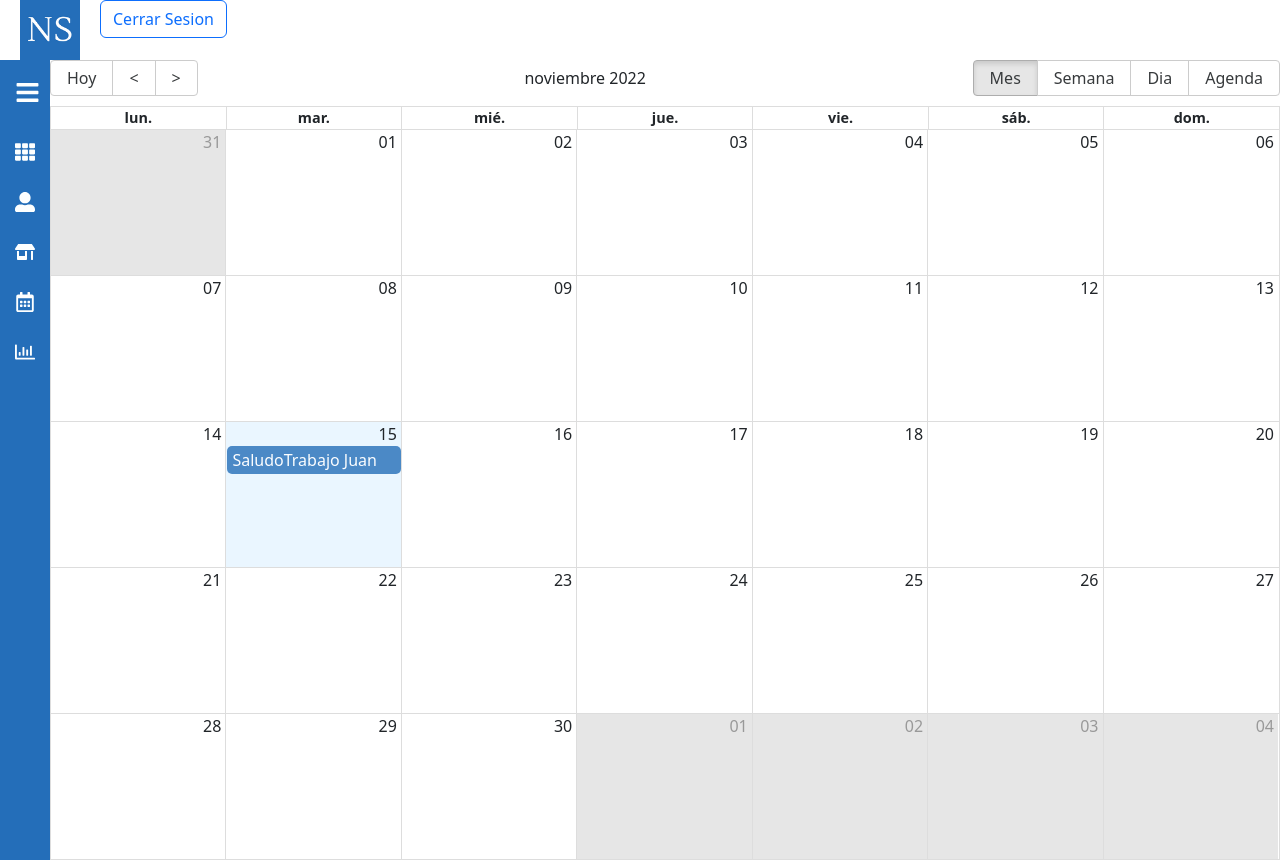
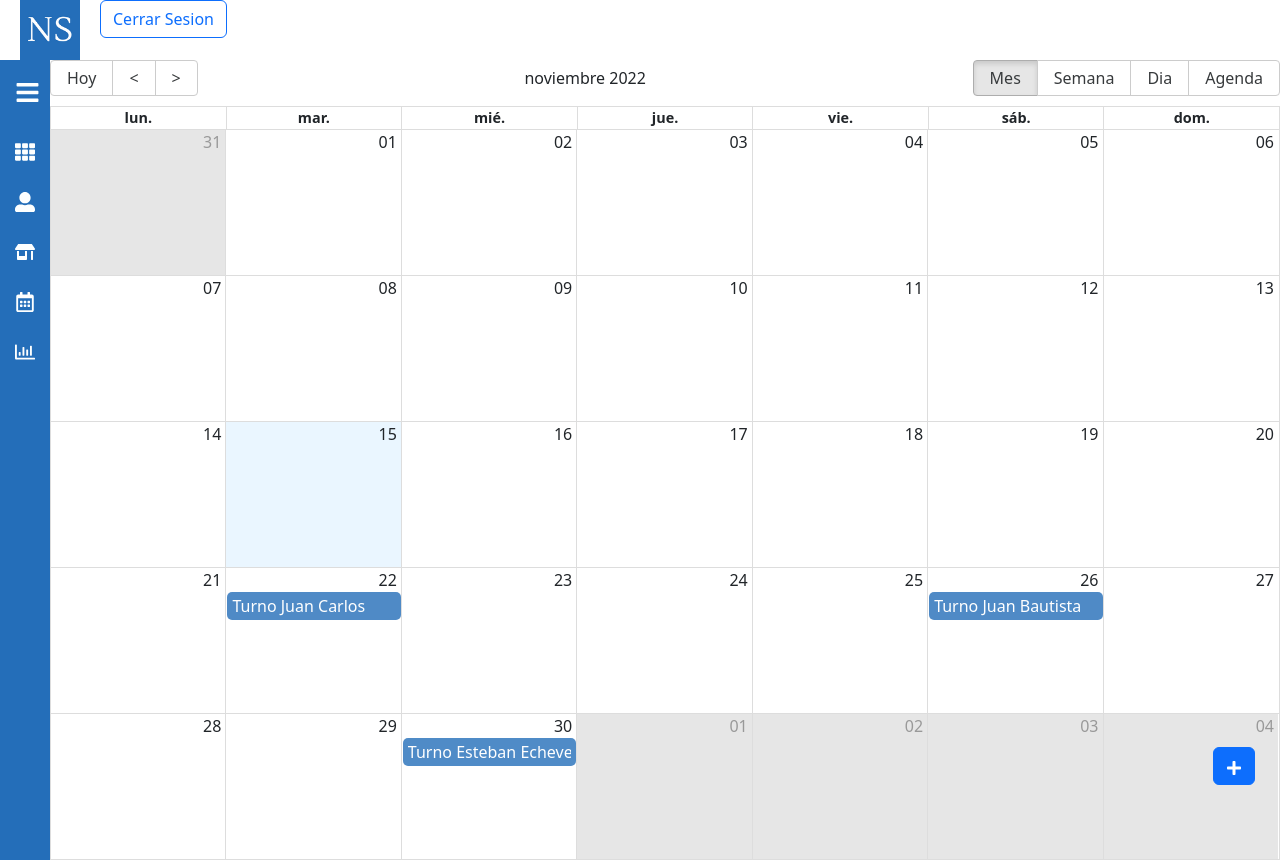
Before and after one commit to GabrielPenise/netglobal, a React (Vite) app in the folder front/: page /calendar in a window 1280 px wide. Shown: the top 861 px of the page. Built offline with nearby package versions, Linux system fonts and the light colour scheme.

Commit message:
Btn Add event

```diff
--- a/front/package.json
+++ b/front/package.json
@@ -21,6 +21,7 @@
     "react-modal": "^3.16.1",
     "react-redux": "^8.0.5",
     "react-router-dom": "^6.4.3",
+    "react-select": "^5.6.1",
     "sass": "^1.56.1"
   },
   "devDependencies": {
--- a/front/src/App.jsx
+++ b/front/src/App.jsx
@@ -2,10 +2,9 @@ import Nadvar from "./components/Nadvar";
 import Fotter from "./components/Fotter";
 import Sidebar from "./components/SideBar";
 import Calendario from "./commons/Calendario";
-import Login from "./screens/Login"
+import Login from "./screens/Login";
 import { Route, Routes } from "react-router-dom";
-
-
+import DropDownSelect from "./commons/DropDownSelect";
 
 function App() {
   return (
@@ -14,6 +13,9 @@ function App() {
       <Sidebar />
       <Routes>
         <Route path="/calendar" element={<Calendario />} />
+        <Route path="/sucursales" element={<DropDownSelect />} />
+        <Route path="/superadmin" element={<DropDownSelect />} />
+        <Route path="/vigiladores" element={<DropDownSelect />} />
         <Route path="/login" element={<Login />} />
       </Routes>
       <Fotter />
--- /dev/null
+++ b/front/src/assets/styles/commons/BtnAddEvent.module.scss
@@ -0,0 +1,8 @@
+.btnAddEvent {
+  border-radius: 100%;
+  bottom: 15px;
+  font-size: 20px;
+
+  position: fixed;
+  right: 25px;
+}
--- /dev/null
+++ b/front/src/commons/BtnAddEvent.jsx
@@ -0,0 +1,20 @@
+import React from "react";
+import { FaPlus } from "react-icons/fa";
+import style from "../assets/styles/commons/BtnAddEvent.module.scss";
+import { useModalContext } from "../context/ModalContext";
+
+export const BtnAddEvent = () => {
+  const { uiOpen, setUiOpen } = useModalContext();
+
+  const handleClickBtnEvent = () => {
+    setUiOpen(true);
+  };
+  return (
+    <button
+      className={`btn btn-primary ${style["btnAddEvent"]}`}
+      onClick={handleClickBtnEvent}
+    >
+      <FaPlus />
+    </button>
+  );
+};
--- a/front/src/commons/Calendario.jsx
+++ b/front/src/commons/Calendario.jsx
@@ -8,29 +8,48 @@ import { messages } from "../utils/calendar-messages-es";
 import CalendarioEvent from "./CalendarioEvent";
 import { CalendarioModal } from "./CalendarioModal";
 import { useModalContext } from "../context/ModalContext";
+import { fakeDataEvent } from "../utils/fakeDataEvent";
+import { BtnAddEvent } from "./BtnAddEvent";
 
 const localizer = momentLocalizer(moment);
 moment.locale("es");
 const myEventList = [
   {
-    title: "Saludo",
-    start: moment().toDate(),
-    end: moment().add(2, "hours").toDate(),
+    id: 1,
+    title: "Guardia",
+    start: moment().add(2, "day").toDate(),
+    end: moment().add(3, "day").toDate(),
+    branchId: 1,
+    guardId: 1,
+    nota: "Cubrir Puesto de trabajo",
+    guard: {
+      id: 1,
+      name: "Juan Carlos",
+      lastname: "Lopez",
+      CUIL: 1231232,
+      Provincia: "Buenos Aires",
+      Localidad: "Mar del Plata",
+    },
+  },
+  {
+    title: "Chau",
+    start: moment().add(1, "day").toDate(),
+    end: moment().add(2, "day").toDate(),
     autor: "Trabajo Juan",
     notes: "Nota descriptiva",
   },
 ];
+
 export default function Calendario() {
   const [fijarVista, setFijarVista] = useState(
     localStorage.getItem("fijarVista") || "month"
   );
 
   const { uiOpen, setUiOpen } = useModalContext();
-
   const handleOnview = (e) => {
     setFijarVista(e);
     localStorage.setItem("fijarVista", e);
-  }
+  };
 
   const eventStyleGetter = (event, start, end, isSelected) => {
     const style = {
@@ -45,21 +64,24 @@ export default function Calendario() {
   };
 
   return (
+    <>
       <div style={{ height: "100vh" }}>
         <Calendar
           localizer={localizer}
-        events={myEventList}
+          events={fakeDataEvent}
           startAccesor="start"
           endAccesor="end"
           messages={messages}
           eventPropGetter={eventStyleGetter}
-        onDoubleClickEvent={() => setUiOpen(true)}
+          // onDoubleClickEvent={() => setUiOpen(true)}
           onSelectEvent={(e) => console.log(e)}
           onView={handleOnview}
           view={fijarVista}
           components={{ event: CalendarioEvent }}
         />
+        <BtnAddEvent />
         <CalendarioModal />
       </div>
+    </>
   );
 }
--- a/front/src/commons/CalendarioEvent.jsx
+++ b/front/src/commons/CalendarioEvent.jsx
@@ -4,7 +4,6 @@ export default function CalendarioEvent({ event }) {
   return (
     <div>
       <span>{event.title}</span>
-      <span>{event.autor}</span>
     </div>
   );
 }
--- a/front/src/commons/CalendarioModal.jsx
+++ b/front/src/commons/CalendarioModal.jsx
@@ -4,7 +4,7 @@ import ReactDOM from "react-dom";
 import moment from "moment";
 import Modal from "react-modal";
 import DateTimePicker from "react-datetime-picker";
-import style from "../assets/styles/commons/CalendarioModal.css";
+
 import { Button } from "react-bootstrap";
 import { useModalContext } from "../context/ModalContext";
 
@@ -42,11 +42,9 @@ export const CalendarioModal = () => {
     <>
       <Modal
         isOpen={uiOpen}
-        // onAfterOpen={afterOpenModal}
         onRequestClose={closeModal}
         style={customStyles}
         closeTimeoutMS={200}
-        // className="modal"
         overlayClassName="modal-fondo"
       >
         <form>
--- /dev/null
+++ b/front/src/commons/DropDownSelect.jsx
@@ -0,0 +1,36 @@
+import { useEffect, useState } from "react";
+import Select from "react-select";
+
+import fakeBranch from "../utils/fackeDataBranch.json";
+import fakeClient from "../utils/fackeDataClient.json";
+import axios from "axios";
+import { useLocation, useParams } from "react-router-dom";
+
+export default function DropDownSelect() {
+  const [select, setSelect] = useState([]);
+  const [input, setInput] = useState({});
+
+  const { pathname } = useLocation();
+
+  useEffect(() => {
+    if (pathname === "/sucursales") setSelect(fakeBranch);
+    if (pathname === "/superadmin") setSelect(fakeClient);
+    if (pathname === "/guards") return;
+  }, []);
+
+  const options = select.map((element) => {
+    return {
+      label: `Sucursal Nro: ${element.number}`,
+      value: element.id,
+    };
+  });
+
+  const handleSelect = (e) => {
+    setInput(e);
+  };
+  return (
+    <>
+      <Select value={input} options={options} onChange={handleSelect} />
+    </>
+  );
+}
--- a/front/src/components/SideBar.jsx
+++ b/front/src/components/SideBar.jsx
@@ -16,12 +16,12 @@ const Sidebar = () => {
   const toggle = () => setIsOpen(!isOpen);
   const menuItem = [
     {
-      path: "/",
+      path: "/superadmin",
       name: "Super Admin",
       icon: <FaTh />,
     },
     {
-      path: "/guards",
+      path: "/vigiladores",
       name: "Vigiladores",
       icon: <FaUserAlt />,
     },
@@ -60,7 +60,7 @@ const Sidebar = () => {
           </div>
         </div>
         {menuItem.map((item, index) => (
-          <Link to={item.path}>
+          <Link to={item.path} key={index}>
             <div key={index} className={style["link"]} activeclassName="active">
               <div className={style["icon"]}>{item.icon}</div>
               <div
--- a/front/utils/fackeDataBranch.json
+++ b/front/src/utils/fackeDataBranch.json
@@ -1,4 +1,6 @@
-[{
+[
+  {
+    "id": 1,
     "email": "jose@gmail.com",
     "street": "san juan 365",
     "number": "01",
@@ -6,9 +8,11 @@
     "province": "buenos aires",
     "latitude": " 34° 36' de latitud sur",
     "longitude": "58° 26' de longitud oeste",
-    "fullAdress":"san juan 365, buenos aires, buenos aires",
-    "coordinates":"34° 36' de latitud sur y 58° 26' de longitud oeste"
-},{
+    "fullAdress": "san juan 365, buenos aires, buenos aires",
+    "coordinates": "34° 36' de latitud sur y 58° 26' de longitud oeste"
+  },
+  {
+    "id": 2,
     "email": "julian@gmail.com",
     "street": "san juan 365",
     "number": "02",
@@ -16,9 +20,11 @@
     "province": "buenos aires",
     "latitude": " 34° 36' de latitud sur",
     "longitude": "58° 26' de longitud oeste",
-    "fullAdress":"san juan 365, buenos aires, buenos aires",
-    "coordinates":"34° 36' de latitud sur y 58° 26' de longitud oeste"
-},{
+    "fullAdress": "san juan 365, buenos aires, buenos aires",
+    "coordinates": "34° 36' de latitud sur y 58° 26' de longitud oeste"
+  },
+  {
+    "id": 3,
     "email": "martin@gmail.com",
     "street": "san juan 365",
     "number": "03",
@@ -26,6 +32,7 @@
     "province": "buenos aires",
     "latitude": " 34° 36' de latitud sur",
     "longitude": "58° 26' de longitud oeste",
-    "fullAdress":"san juan 365, buenos aires, buenos aires",
-    "coordinates":"34° 36' de latitud sur y 58° 26' de longitud oeste"
-}]
+    "fullAdress": "san juan 365, buenos aires, buenos aires",
+    "coordinates": "34° 36' de latitud sur y 58° 26' de longitud oeste"
+  }
+]
--- a/front/utils/fackeDataClient.json
+++ b/front/src/utils/fackeDataClient.json
@@ -1,37 +1,46 @@
-[{
+[
+  {
+    "id": 1,
     "email": "fravega@gmail.com",
     "password": "123456489",
     "cuit": "12-452389-9",
-    "razon_social":"fravega",
+    "razon_social": "fravega",
     "direccion": "avenida san martin 123",
     "fecha_inicio_contrato": "01/03/2015",
     "fecha_fin_contrato": "01/03/2025",
     "super_admin": false
-},{
+  },
+  {
+    "id": 2,
     "email": "mercadolibre@gmail.com",
     "password": "123456489",
     "cuit": "17-456849-8",
-    "razon_social":"mercadoLibre",
+    "razon_social": "mercadoLibre",
     "direccion": "avenida jose hernandez 123",
     "fecha_inicio_contrato": "01/03/2015",
     "fecha_fin_contrato": "01/03/2025",
     "super_admin": false
-},{
+  },
+  {
+    "id": 3,
     "email": "facebook@gmail.com",
     "password": "123456489",
     "cuit": "15-457856-3",
-    "razon_social":"facebook",
+    "razon_social": "facebook",
     "direccion": "avenida arias 123",
     "fecha_inicio_contrato": "01/03/2015",
     "fecha_fin_contrato": "01/03/2025",
     "super_admin": false
-},{
+  },
+  {
+    "id": 1,
     "email": "samsung@gmail.com",
     "password": "123456489",
     "cuit": "19-912873-4",
-    "razon_social":"samsung",
+    "razon_social": "samsung",
     "direccion": "avenida circumvalacion 123",
     "fecha_inicio_contrato": "01/03/2015",
     "fecha_fin_contrato": "01/03/2025",
     "super_admin": false
-}]
+  }
+]
--- /dev/null
+++ b/front/src/utils/fakeDataEvent.js
@@ -0,0 +1,54 @@
+import moment from "moment";
+export const fakeDataEvent = [
+  {
+    id: 1,
+    title: "Turno Juan Carlos",
+    start: moment("11-22-2022 00:00:00").toDate(),
+    end: moment("11-22-2022 8:00:00").toDate(),
+    branchId: 1,
+    guardId: 1,
+    nota: "Cubrir Puesto de trabajo",
+    guard: {
+      id: 1,
+      name: "Juan Carlos",
+      lastname: "Lopez",
+      CUIL: 1231232,
+      Provincia: "Buenos Aires",
+      Localidad: "Mar del Plata",
+    },
+  },
+  {
+    id: 2,
+    title: "Turno Juan Bautista",
+    start: moment("11-26-22 08:00:00").toDate(),
+    end: moment("11-26-22 16:00:00").toDate(),
+    branchId: 1,
+    guardId: 3,
+    nota: "Cubrir Puesto de trabajo",
+    guard: {
+      id: 3,
+      name: "JJuan Buatista",
+      lastname: "Alberdi",
+      CUIL: 1231232,
+      Provincia: "Buenos Aires",
+      Localidad: "Mar del Plata",
+    },
+  },
+  {
+    id: 3,
+    title: "Turno Esteban Echeverria",
+    start: moment("11-30-22 16:00:00").toDate(),
+    end: moment("11-30-22 00:0:00").toDate(),
+    branchId: 1,
+    guardId: 4,
+    nota: "Cubrir Puesto de trabajo",
+    guard: {
+      id: 4,
+      name: "Esteban",
+      lastname: "Echeverria",
+      CUIL: 1231232,
+      Provincia: "Buenos Aires",
+      Localidad: "Mar del Plata",
+    },
+  },
+];
```
Lines whose indentation alone changed are shown as unchanged.
